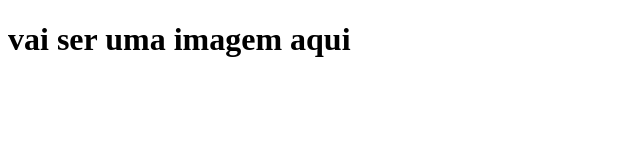
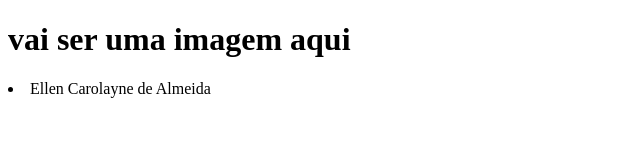
Before and after one commit to EllenAlmeida16/Ellen, a plain HTML site: page index.html in a window 1280 px wide. Shown: the whole page, without its empty margins (0-640 px from the left). Drawn offline with Linux system fonts and the light colour scheme.

Commit message:
começo 2

```diff
--- a/index.html
+++ b/index.html
@@ -7,5 +7,6 @@
 </head>
 <body>
     <h1>vai ser uma imagem aqui</h1>
+    <li>Ellen Carolayne de Almeida</li>
 </body>
 </html>
```
